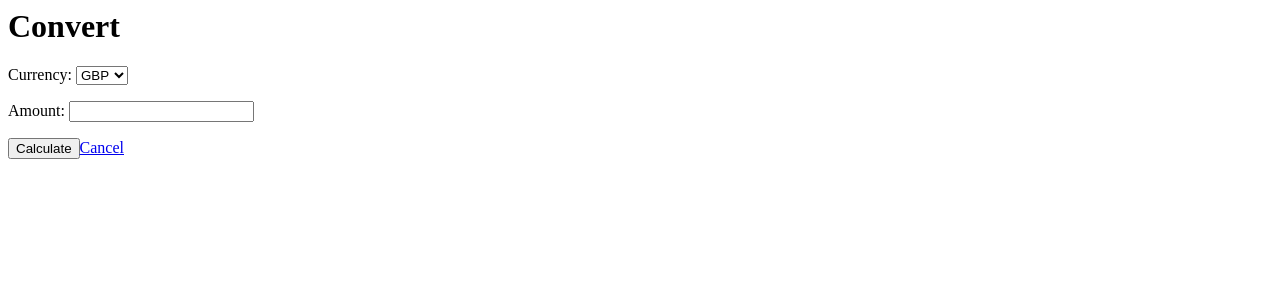
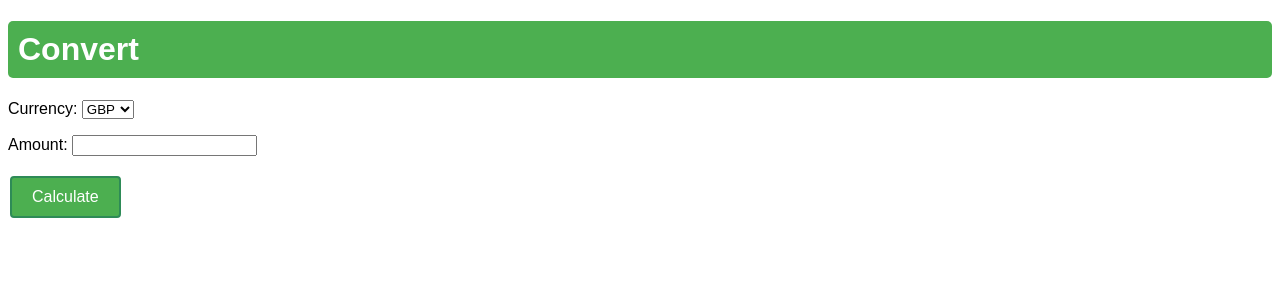
Before and after one commit to Wildchayote/Django_BMI_Xchange, a Django app: page /convert/process/ in a window 1280 px wide. Shown: the top 300 px of the page. Run offline with Django 3.2, Linux system fonts and the light colour scheme.

Commit message:
Update calculate.html

```diff
--- a/xchange/templates/calculate.html
+++ b/xchange/templates/calculate.html
@@ -1,5 +1,47 @@
-<h1>Convert</h1>
-<form method="post">{% csrf_token %}
+
+<!DOCTYPE html>
+<html lang="en">
+<head>
+    <meta charset="UTF-8">
+    <meta name="viewport" content="width=device-width, initial-scale=1.0">
+    <title>Calculate BMI</title>
+    <style>
+        body {
+            font-family: Arial, sans-serif;
+            text-align: left;
+        }
+        h1 {
+            background-color: #4CAF50;
+            color: white;
+            padding: 10px;
+            border-radius: 5px;
+        }
+    </style>
+
+    <style>
+        /* Add your CSS styles for the button here */
+        .styled-button {
+            background-color: #4CAF50; /* Green background color */
+            border: 2px solid #2E8B57; /* add borders */
+            color: white; /* White text color */
+            padding: 10px 20px; /* Add padding */
+            text-align: left;
+            text-decoration: none;
+            display: inline-block;
+            font-size: 16px;
+            margin: 4px 2px;
+            cursor: pointer;
+            border-radius: 4px; /* Optional: Add rounded corners */
+        }
+    </style>
+</head>
+<body>
+  <h1>Convert</h1>
+  <form method="post">{% csrf_token %}
   {{ form.as_p }}
-  <p><input type="submit" value="Calculate"><a href='   '>Cancel</a></p>
-</form>
+  <button class="styled-button" type="submit">Calculate</button>
+<!--   <p><input type="submit" value="Calculate"><a href='../'>Cancel</a></p> -->
+  </form>
+
+</body>
+</html>
```
